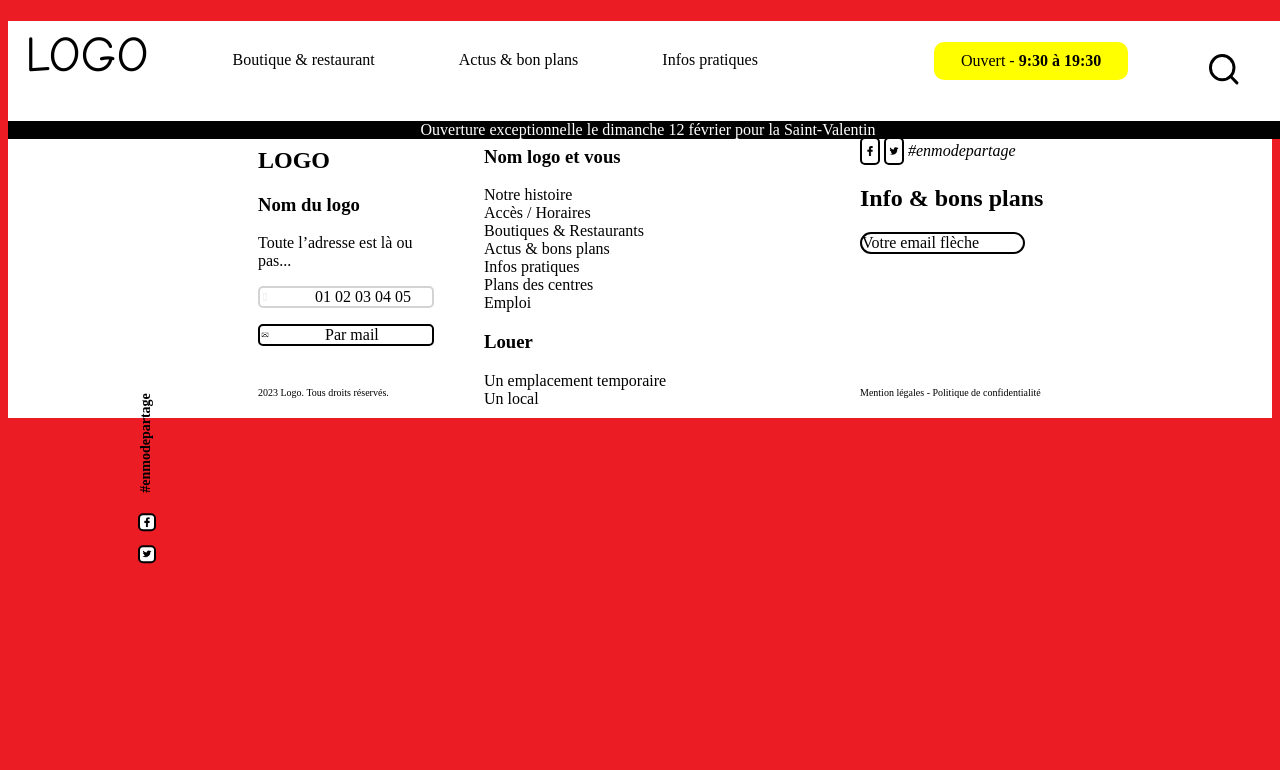
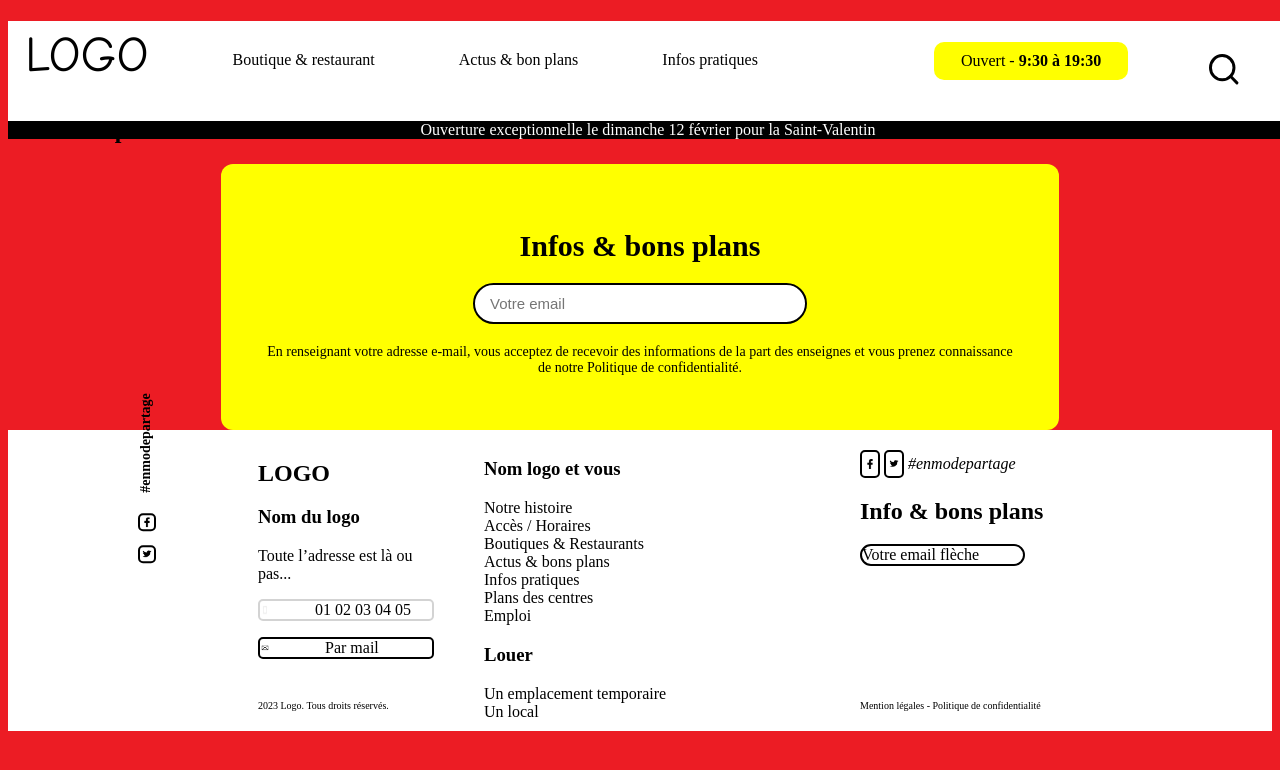
Before and after one commit to GallusPrime/Projet_Web_L2_2024, a website built with Vite: page index.html in a window 1280 px wide. Built offline with nearby package versions, Linux system fonts and the light colour scheme; files whose address does not match are found by name.

Commit message:
boitejuane fini sans titre

```diff
--- a/index.html
+++ b/index.html
@@ -64,6 +64,17 @@
     </span>
       </div>
     </div>
+    <h2 id="jaunetitre">#enmodetips</h2>
+    <div class="boitejaune">
+      <h2>Infos & bons plans</h2>
+      <form class="votreemail">
+        <input type="email" placeholder="Votre email" required>
+      </form>
+      <p class="minitxt">
+        En renseignant votre adresse e-mail, vous acceptez de recevoir des informations de la part
+        des enseignes et vous prenez connaissance de notre Politique de confidentialité.
+      </p>
+    </div>
   </main>
   <footer>
     <div class="footer-gauche">
--- a/public/style.css
+++ b/public/style.css
@@ -116,6 +116,7 @@ div {
     z-index: 1;
 }
 
+/*footer*/
 footer {
     display: grid;
     grid-template-columns: 1fr 1fr 2fr;
@@ -200,8 +201,9 @@ footer {
     object-fit: contain;
     margin-right: 50px;
 }
+/*footer fin*/
 
-
+/*bar fix*/
 .bar-fixé {
     position: fixed;
     top: 60%;
@@ -243,3 +245,42 @@ footer {
 .icone img:hover {
     transform: translateX(4px);
 }
+/*bar fix fin*/
+
+/*boitejaune*/
+.boitejaune {
+    background-color: yellow;
+    border-radius: 12px;
+    padding: 40px;
+    width: 60%;
+    margin: 0 auto;
+    text-align: center;
+}
+
+.boitejaune h2 {
+    font-size: 30px;
+    font-weight: bold;
+    margin-bottom: 20px;
+}
+
+.votreemail {
+    display: flex;
+    justify-content: center;
+    align-items: center;
+    margin-bottom: 20px;
+    gap: 10px;
+}
+
+.votreemail input {
+    padding: 10px 15px;
+    border: 2px solid black;
+    border-radius: 25px;
+    font-size: 15px;
+    flex: 1;
+    max-width: 300px;
+}
+
+.minitxt {
+    font-size: 14px;
+}
+/*boite jaune fin*/
```
Also changed, not shown: public/book.png (added), public/cafe.jpg (added), public/fauteuil.png (added), public/t-shirt.jpg (added), public/vasiage.jpg (added).
